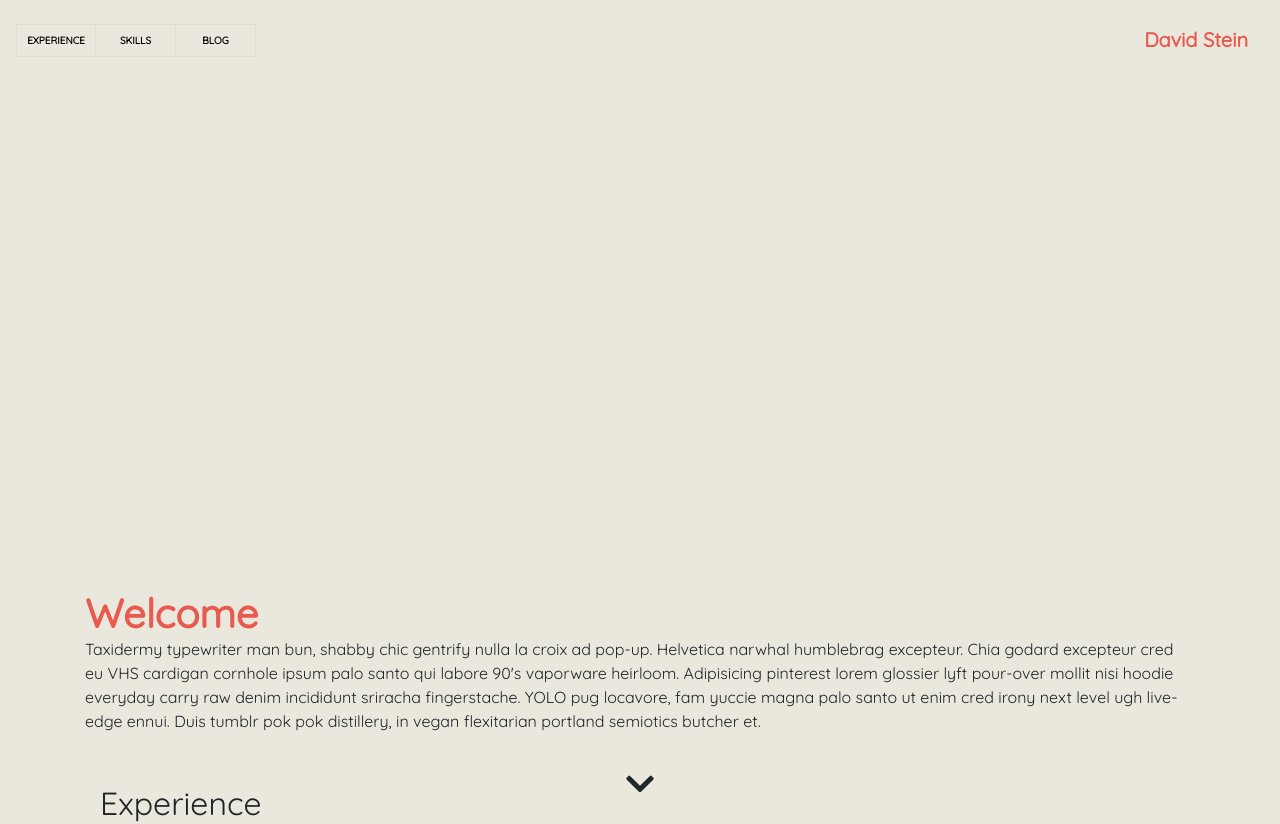
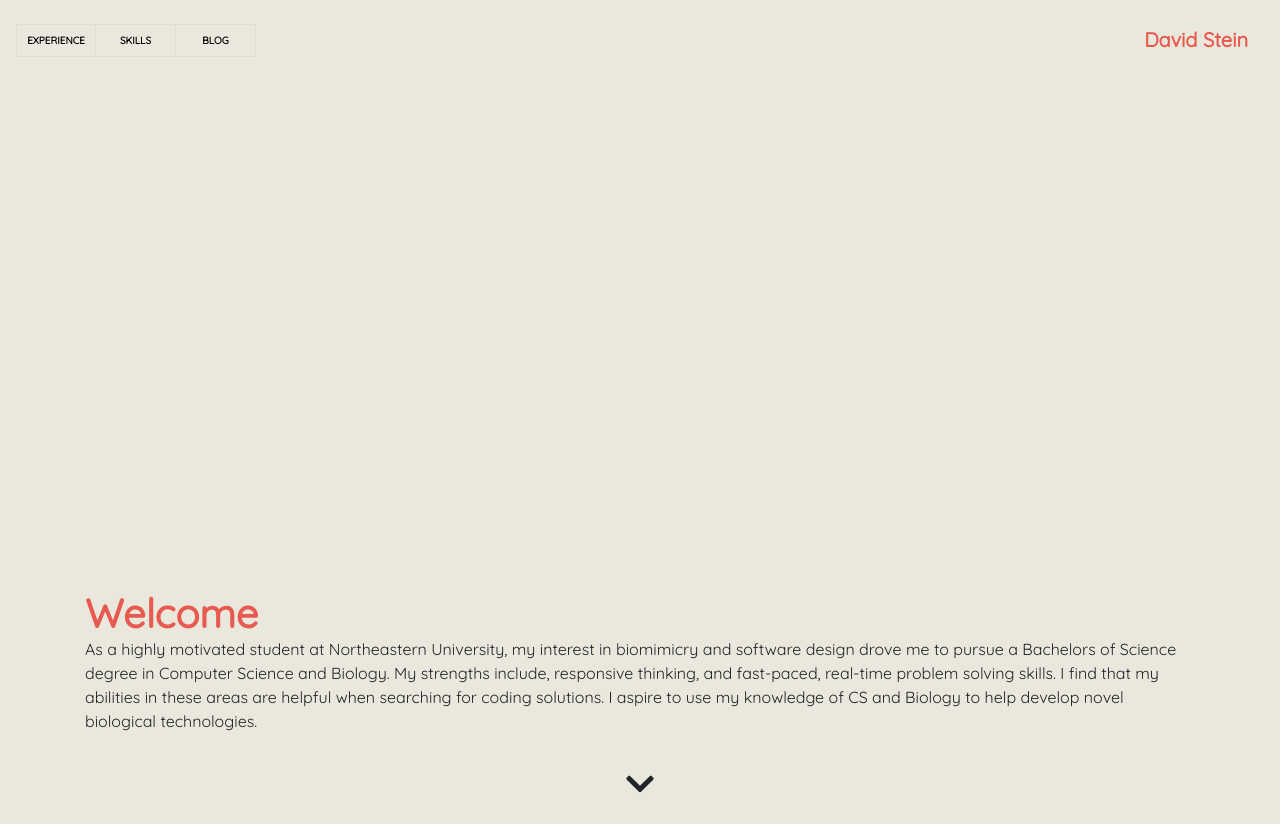
Before and after one commit to davidfstein/davidfstein.github.io, a React app: page / in a window 1280 px wide. Shown: the top 824 px of the page. Built offline with nearby package versions, Linux system fonts and the light colour scheme.

Commit message:
fixed bug where header overlapped title on auto-scroll

```diff
--- a/src/components/about/about.css
+++ b/src/components/about/about.css
@@ -9,3 +9,7 @@
 .job-title {
     font-style: italic;
 }
+
+.body-content .col:first-child {
+    padding-top: 5rem;
+}
--- a/src/components/profile/profile.js
+++ b/src/components/profile/profile.js
@@ -1,24 +1,21 @@
 import React from 'react';
-import profPic from '../../assets/photo.png';
 import './profile.css';
 
 export default function Profile() {
     return (
         <div className='container'>
-            {/* <img className="profile-pic" alt="Profile" src={profPic}/> */}
             <div id='above-the-fold'>
                 <div id='above-content'>
                     <h1 className="welcome">Welcome</h1>
-                    <p>Taxidermy typewriter man bun, shabby chic gentrify nulla la croix ad pop-up.
-                        Helvetica narwhal humblebrag excepteur. Chia godard excepteur cred eu VHS
-                        cardigan cornhole ipsum palo santo qui labore 90's vaporware heirloom.
-                        Adipisicing pinterest lorem glossier lyft pour-over mollit nisi hoodie
-                        everyday carry raw denim incididunt sriracha fingerstache. YOLO pug locavore,
-                        fam yuccie magna palo santo ut enim cred irony next level ugh live-edge ennui.
-                        Duis tumblr pok pok distillery, in vegan flexitarian portland semiotics butcher et.</p>
+                    <p>As a highly motivated student at Northeastern University, my interest in biomimicry
+                        and software design drove me to pursue a Bachelors of Science degree in Computer
+                        Science and Biology. My strengths include, responsive thinking, and fast-paced,
+                        real-time problem solving skills. I find that my abilities in these areas are
+                        helpful when searching for coding solutions. I aspire to use my knowledge of
+                        CS and Biology to help develop novel biological technologies.
+                    </p>
                 </div>
             </div>
-            {/* <div id='image-placeholder'></div> */}
         </div>
     )
 }
```
Also changed, not shown: src/components/header/header.css (+0 -4 lines).
